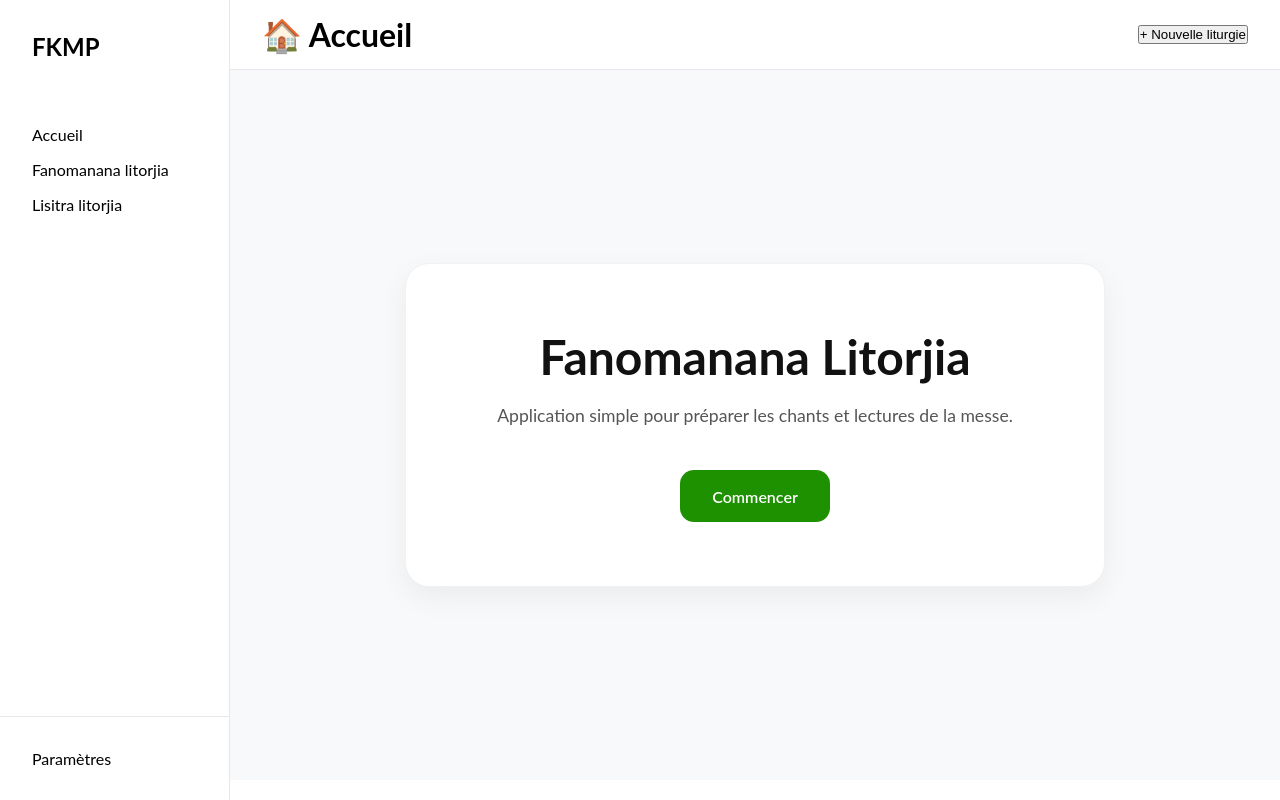
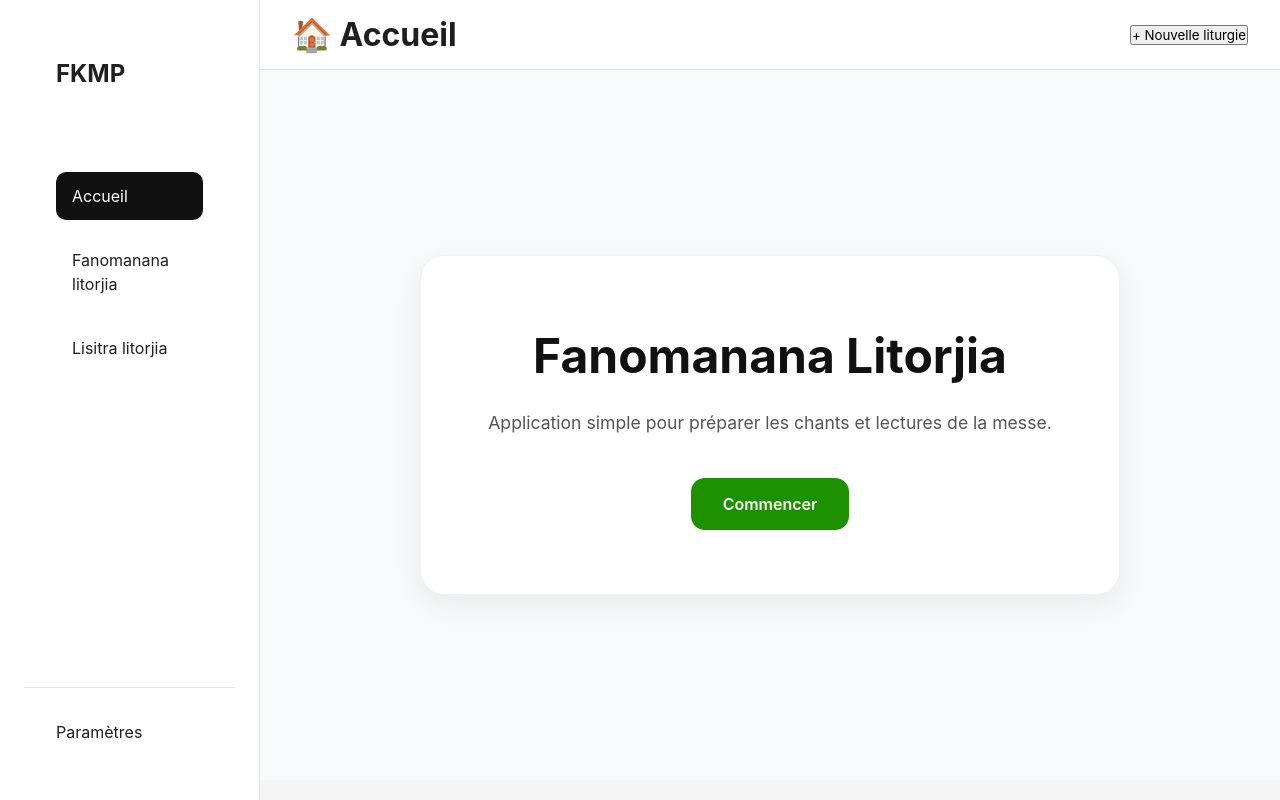
Before and after one commit to andri-Ts/e-liturgie, a React (Vite) app: page / in a window 1280 px wide. Built offline with nearby package versions, Linux system fonts and the light colour scheme; no server answers.

Commit message:
style: style des élémetns globals

```diff
--- a/src/components/layouts/header/headerBar.css
+++ b/src/components/layouts/header/headerBar.css
@@ -1,13 +1,15 @@
 .page-header {
   height: 70px;
 
+  background: white;
+
+  border-bottom: 1px solid var(--color-border);
+
   display: flex;
+
   align-items: center;
+
   justify-content: space-between;
 
   padding: 0 2rem;
-
-  background: white;
-
-  border-bottom: 1px solid #e5e7eb;
 }
--- a/src/components/layouts/layout/layout.css
+++ b/src/components/layouts/layout/layout.css
@@ -15,13 +15,11 @@
 
 .layout {
   display: flex;
-
   min-height: 100vh;
 }
 
 .main-content {
   flex: 1;
-
   display: flex;
   flex-direction: column;
 }
--- a/src/components/layouts/sidebar/sidebar.css
+++ b/src/components/layouts/sidebar/sidebar.css
@@ -1,14 +1,15 @@
 .sidebar {
-  width: 230px;
+  width: 260px;
 
-  min-height: 100vh;
+  background: white;
+
+  border-right: 1px solid var(--color-border);
+
+  padding: 1.5rem;
 
   display: flex;
   flex-direction: column;
-
-  background: white;
-
-  border-right: 1px solid #e5e7eb;
+  gap: 1rem;
 }
 
 .sidebar-logo {
@@ -33,3 +34,22 @@
 
   border-top: 1px solid #e5e7eb;
 }
+
+.sidebar a {
+  text-decoration: none;
+
+  color: var(--color-text);
+
+  padding: 12px 16px;
+
+  border-radius: 10px;
+
+  transition: var(--transition);
+}
+.sidebar a:hover {
+  background: #f3f3f3;
+}
+.sidebar a.active {
+  background: #111;
+  color: white;
+}
--- a/src/index.css
+++ b/src/index.css
@@ -1,7 +1,48 @@
+:root {
+  /* couleurs */
+  --color-bg: #f5f5f5;
+  --color-surface: #ffffff;
+
+  --color-text: #1f1f1f;
+  --color-text-secondary: #666666;
+
+  --color-border: #e5e5e5;
+
+  --color-primary: #111111;
+  --color-primary-hover: #333333;
+
+  /* ombres */
+  --shadow-sm: 0 2px 8px rgba(0, 0, 0, 0.05);
+  --shadow-md: 0 4px 20px rgba(0, 0, 0, 0.08);
+
+  /* rayons */
+  --radius-sm: 8px;
+  --radius-md: 12px;
+  --radius-lg: 18px;
+
+  /* espacements */
+  --space-xs: 0.5rem;
+  --space-sm: 1rem;
+  --space-md: 1.5rem;
+  --space-lg: 2rem;
+
+  /* transitions */
+  --transition: 0.2s ease;
+}
+
 * {
   padding: 0;
   margin: 0;
   box-sizing: border-box;
+}
+
+body {
+  background: var(--color-bg);
+  color: var(--color-text);
+
+  font-family: Inter, system-ui, sans-serif;
+
+  line-height: 1.5;
 }
 
 a {
@@ -9,6 +50,7 @@ a {
   color: inherit;
 }
 
-body {
-  font-family: 'Lato', sans-serif;
+button,
+input {
+  font-family: inherit;
 }
```
Also changed, not shown: src/pages/lecturePages/lecturePage.css (+11 -1 lines).
